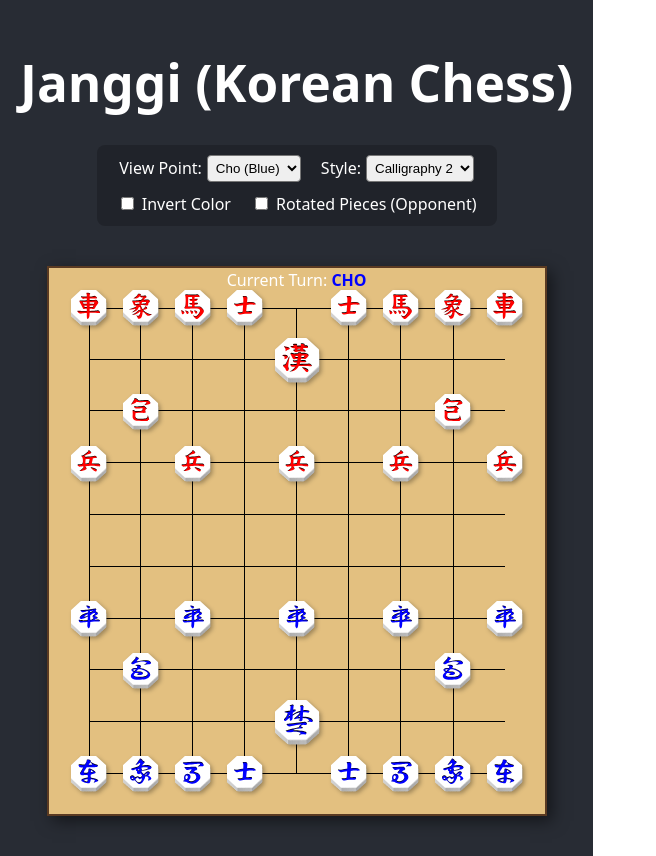
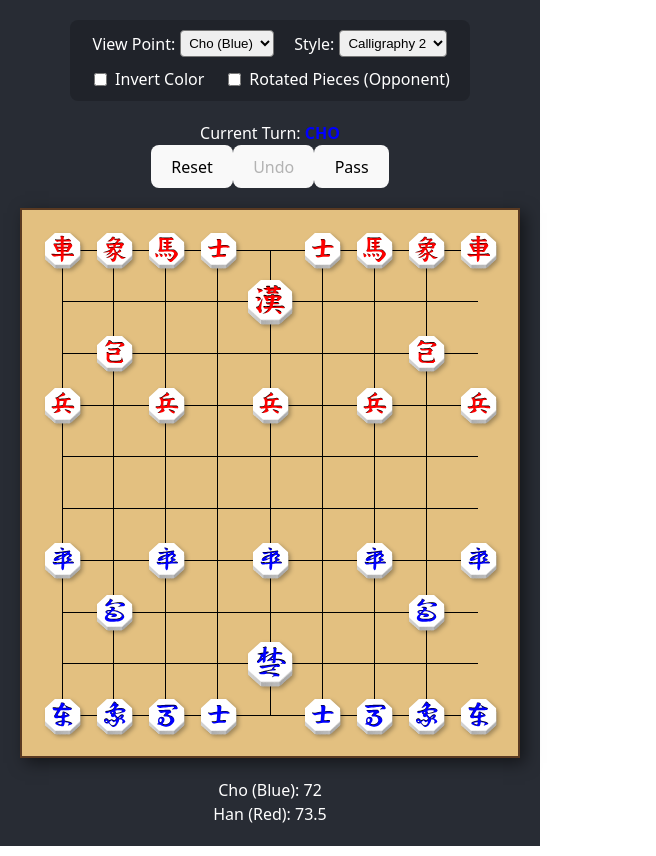
Before and after one commit to yeseoLee/janggi, a React app in the folder frontend/: page / in a window 1280 px wide. Shown: the whole page, without its empty margins (0-656 px from the left). Built offline with nearby package versions, Linux system fonts and the light colour scheme; the HTML template or start-up script is replaced by a standard one.

Commit message:
feat: Remove title and add real-time score display

```diff
--- a/frontend/src/App.jsx
+++ b/frontend/src/App.jsx
@@ -11,8 +11,6 @@ function App() {
 
   return (
     <div className="App">
-      <h1>Janggi (Korean Chess)</h1>
-
       <div className="controls">
         <div className="control-row">
           <label>
--- a/frontend/src/components/Board.jsx
+++ b/frontend/src/components/Board.jsx
@@ -1,7 +1,7 @@
-import { useState } from 'react';
+import { useState, useEffect } from 'react';
 import Piece from './Piece';
 import { INITIAL_BOARD, TEAM, PIECE_TYPE } from '../game/constants';
-import { getValidMoves } from '../game/rules';
+import { getValidMoves, getSafeMoves, isCheck, isCheckmate, calculateScore } from '../game/rules';
 import './Board.css';
 
 const Board = ({ viewTeam, invertColor, useRotatedPieces, styleVariant }) => {
@@ -13,8 +13,32 @@ const Board = ({ viewTeam, invertColor, useRotatedPieces, styleVariant }) => {
   const [selectedPos, setSelectedPos] = useState(null);
   const [validMoves, setValidMoves] = useState([]);
 
+  // New States
+  const [history, setHistory] = useState([]); // Array of { board, turn }
+  const [winner, setWinner] = useState(null);
+  const [checkAlert, setCheckAlert] = useState(null); // 'CHO' or 'HAN' is in check
+  const [scores, setScores] = useState({ cho: 72, han: 73.5 }); // Initial approximate scores
+
+  // Check for "Janggun" (Check) on mount/update (mainly for initial invalid states or after Undo)
+  useEffect(() => {
+    // Update Score
+    setScores(calculateScore(board));
+
+    if (isCheck(board, turn)) {
+        setCheckAlert(turn);
+        // Checkmate check happens after move usually, but good to have here too
+        if (isCheckmate(board, turn)) {
+            setWinner(turn === TEAM.CHO ? TEAM.HAN : TEAM.CHO);
+        }
+    } else {
+        setCheckAlert(null);
+    }
+  }, [board, turn]);
+
   // Handle cell click (logic for selection and movement)
   const handleCellClick = (r, c) => {
+    if (winner) return;
+
     // If we have a selected piece, check if the clicked cell is a valid move
     if (selectedPos) {
       const isMove = validMoves.some(m => m.r === r && m.c === c);
@@ -29,7 +53,8 @@ const Board = ({ viewTeam, invertColor, useRotatedPieces, styleVariant }) => {
     const piece = board[r][c];
     if (piece && piece.team === turn) {
       setSelectedPos({ r, c });
-      const moves = getValidMoves(board, r, c);
+      // Use getSafeMoves to enforce Check rules
+      const moves = getSafeMoves(board, r, c);
       setValidMoves(moves);
     } else {
       // Deselect if clicking empty or enemy piece (without move intent)
@@ -39,6 +64,9 @@ const Board = ({ viewTeam, invertColor, useRotatedPieces, styleVariant }) => {
   };
 
   const movePiece = (from, to) => {
+    // Save to history before modifying
+    setHistory([...history, { board: board.map(row => [...row]), turn }]);
+
     const newBoard = board.map(row => [...row]);
     const piece = newBoard[from.r][from.c];
 
@@ -46,17 +74,95 @@ const Board = ({ viewTeam, invertColor, useRotatedPieces, styleVariant }) => {
     newBoard[to.r][to.c] = piece;
     newBoard[from.r][from.c] = null;
 
+    const nextTurn = turn === TEAM.CHO ? TEAM.HAN : TEAM.CHO;
+
     setBoard(newBoard);
+    setTurn(nextTurn);
+    setSelectedPos(null);
+    setValidMoves([]);
+
+    // Check/Checkmate detection
+    if (isCheck(newBoard, nextTurn)) {
+        setCheckAlert(nextTurn);
+        if (isCheckmate(newBoard, nextTurn)) {
+            setWinner(turn); // Current mover wins
+        }
+    } else {
+        setCheckAlert(null);
+    }
+  };
+
+  // Game Controls
+  const handleReset = () => {
+      setBoard(INITIAL_BOARD);
+      setTurn(TEAM.CHO);
+      setHistory([]);
+      setWinner(null);
+      setCheckAlert(null);
+      setSelectedPos(null);
+      setValidMoves([]);
+  };
+
+  const handleUndo = () => {
+      if (history.length === 0) return;
+      const lastState = history[history.length - 1];
+      setBoard(lastState.board);
+      setTurn(lastState.turn);
+      setHistory(history.slice(0, -1));
+      setWinner(null);
+      // Check logic will run via useEffect
+      setSelectedPos(null);
+      setValidMoves([]);
+  };
+
+  const handlePass = () => {
+      if (winner) return;
+      // Cannot pass if in Check? Rules say you can pass IF you can't move?
+      // Usually if in Check, you MUST block. If you can't, you lose.
+      // So you shouldn't pass if in Check.
+      if (checkAlert === turn) {
+          alert("Janggun! You cannot pass while in check.");
+          return;
+      }
+
+      setHistory([...history, { board: board.map(row => [...row]), turn }]);
       setTurn(turn === TEAM.CHO ? TEAM.HAN : TEAM.CHO);
       setSelectedPos(null);
       setValidMoves([]);
   };
 
   return (
-    <div className="janggi-board">
-      <div className="info-panel" style={{ textAlign: 'center', marginBottom: '10px' }}>
+    <div className="janggi-board-container">
+        {/* Game Info & Controls */}
+        <div className="game-status-bar">
+             <div className="turn-indicator">
                  Current Turn: <span style={{ color: turn === TEAM.CHO ? 'blue' : 'red', fontWeight: 'bold' }}>{turn.toUpperCase()}</span>
              </div>
+
+             <div className="game-controls">
+                 <button onClick={handleReset}>Reset</button>
+                 <button onClick={handleUndo} disabled={history.length === 0}>Undo</button>
+                 <button onClick={handlePass}>Pass</button>
+             </div>
+        </div>
+
+        {/* Board Area */}
+        <div className="janggi-board">
+          {/* Winner Overlay */}
+          {winner && (
+              <div className="overlay winner-overlay">
+                  <div>Game Over</div>
+                  <div style={{ color: winner === TEAM.CHO ? 'blue' : 'red' }}>{winner.toUpperCase()} WINS!</div>
+                  <button onClick={handleReset}>Play Again</button>
+              </div>
+          )}
+
+          {/* Check Notification */}
+          {checkAlert && !winner && (
+              <div className="check-alert">
+                  JANGGUN! ({checkAlert.toUpperCase()})
+              </div>
+          )}
 
           <div className="grid-container">
             {/* Render grid lines: 9 vertical lines, 10 horizontal lines */}
@@ -98,8 +204,6 @@ const Board = ({ viewTeam, invertColor, useRotatedPieces, styleVariant }) => {
                     const isOpponent = piece && (piece.team !== viewTeam);
 
                     // Opponent rotation: if useRotatedPieces, rotate opponent 180
-                // Since we flipped the board coordinates, pieces are drawn upright by default.
-                // We only rotate if the user wants "Rotated Pieces" for the opponent.
                     let rotation = 0;
                     if (useRotatedPieces && isOpponent) rotation = 180;
 
@@ -141,6 +245,17 @@ const Board = ({ viewTeam, invertColor, useRotatedPieces, styleVariant }) => {
             ))}
           </div>
         </div>
+
+        {/* Score Display */}
+        <div className="score-board">
+            <div className="score-item cho">
+                <span className="team-name">Cho (Blue)</span>: {scores.cho}
+            </div>
+            <div className="score-item han">
+                <span className="team-name">Han (Red)</span>: {scores.han}
+            </div>
+        </div>
+    </div>
   );
 };
 
--- a/frontend/src/game/rules.js
+++ b/frontend/src/game/rules.js
@@ -1,6 +1,11 @@
 import { TEAM, PIECE_TYPE } from './constants';
 
+// ... existing getValidMoves ... (keep as is, but maybe rename or use a wrapper)
+
+// Original getValidMoves returns purely geometric valid moves (including captures)
+// It does NOT check if the move leaves the King in check.
 export const getValidMoves = (board, r, c) => {
+    // ... (logic from before) ...
     const piece = board[r][c];
     if (!piece) return [];
 
@@ -30,23 +35,6 @@ export const getValidMoves = (board, r, c) => {
       const directions = [
         { dr: -1, dc: 0 }, { dr: 1, dc: 0 }, { dr: 0, dc: -1 }, { dr: 0, dc: 1 }
       ];
-
-    // Add diagonal moves if in palace
-    if (isInPalace(r, c)) {
-      const palaceMoves = getPalaceDiagonalMoves(r, c);
-      for (const move of palaceMoves) {
-         // Creating a direction vector from the move
-         // Actually palace diagonals are short.
-         // For Chariot/Cannon, they move along the diagonal lines ONLY if they are ON a line.
-         // And they can move multiple steps if the line is long?
-         // In Palace, max diagonal length is 2 steps (corner to corner).
-         // Chariot can move corner->center->corner.
-         // Cannon can jump corner->(center occupied)->corner.
-
-         // Let's handle Palace Diagonals specially.
-         // Currently simple iteration for orthogonal.
-      }
-    }
 
       // Orthogonal
       for (const dir of directions) {
@@ -95,26 +83,52 @@ export const getValidMoves = (board, r, c) => {
 
       // Palace Diagonal Logic for Cha/Po
       if (isInPalace(r, c)) {
-        // ... implement palace linear/jump logic ...
-        // Simplification: hardcode diagonal paths in Palace.
+           const diagonals = getPalaceDiagonalPaths(r, c);
+           diagonals.forEach(path => {
+               if (isCannon) {
+                   // Cannon Palace Jump
+                   let jumpFound = false;
+                   for (const pos of path) {
+                       const target = board[pos.r][pos.c];
+                       if (!jumpFound) {
+                           if (target) {
+                               if (target.type === PIECE_TYPE.CANNON) break;
+                               jumpFound = true;
+                           }
+                       } else {
+                           if (target) {
+                               if (target.team !== team && target.type !== PIECE_TYPE.CANNON) moves.push(pos);
+                               break;
+                           } else {
+                               moves.push(pos);
+                           }
+                       }
+                   }
+               } else {
+                   // Chariot Palace Slide
+                   for (const pos of path) {
+                      const target = board[pos.r][pos.c];
+                      if (target) {
+                          if (target.team !== team) moves.push(pos);
+                          break;
+                      } else {
+                          moves.push(pos);
+                      }
+                  }
+               }
+          });
       }
     };
 
     switch (type) {
       case PIECE_TYPE.GENERAL:
       case PIECE_TYPE.GUARD:
-      // Move 1 step along lines in Palace.
-      // 8 directions if in center.
-      // Diagonals only if in corners or center.
-      // Orthogonal always allowed within palace.
         getPalaceMoves(r, c).forEach(m => {
           if (isValidPos(m.r, m.c)) moves.push(m);
         });
         break;
 
       case PIECE_TYPE.HORSE:
-      // L-move: 1 orthogonal + 1 diagonal
-      // Blocked if orthogonal step is occupied.
         {
           const horseMoves = [
             { r: -2, c: -1, check: { r: -1, c: 0 } },
@@ -139,8 +153,6 @@ export const getValidMoves = (board, r, c) => {
         break;
 
       case PIECE_TYPE.ELEPHANT:
-      // Extended L-move: 1 orth + 2 diag
-      // Blocked if orth or first diag is occupied.
         {
            const elephantMoves = [
               // Up-Left/Right
@@ -173,62 +185,15 @@ export const getValidMoves = (board, r, c) => {
 
       case PIECE_TYPE.CHARIOT:
          addLinearMoves(false); // Can slide
-       // Also Palace diagonal sliding
-       if (isInPalace(r, c)) {
-           // If at corner, can move to center or opposite corner.
-           // If at center, can move to all 4 corners.
-           // Need to handle "blocked" logic along diagonal.
-           const diagonals = getPalaceDiagonalPaths(r, c);
-           diagonals.forEach(path => {
-               for (const pos of path) {
-                   const target = board[pos.r][pos.c];
-                   if (target) {
-                       if (target.team !== team) moves.push(pos);
-                       break;
-                   } else {
-                       moves.push(pos);
-                   }
-               }
-           });
-       }
          break;
 
       case PIECE_TYPE.CANNON:
-       // Logic is complex for diagonal jumps in palace too.
-       // addLinearMoves(true) handles orthogonal jumps.
          addLinearMoves(true);
-
-       if (isInPalace(r, c)) {
-           const diagonals = getPalaceDiagonalPaths(r, c);
-            diagonals.forEach(path => {
-               let jumpFound = false;
-               for (const pos of path) {
-                   const target = board[pos.r][pos.c];
-                   if (!jumpFound) {
-                       if (target) {
-                           if (target.type === PIECE_TYPE.CANNON) break;
-                           jumpFound = true;
-                       }
-                   } else {
-                       if (target) {
-                           if (target.team !== team && target.type !== PIECE_TYPE.CANNON) moves.push(pos);
-                           break;
-                       } else {
-                           moves.push(pos);
-                       }
-                   }
-               }
-           });
-       }
          break;
 
       case PIECE_TYPE.SOLDIER:
-      // Forward and Side.
-      // Forward depends on team.
-      // Side always allowed.
-      // Diagonal forward allowed in Palace.
         {
-         const dr = team === TEAM.HAN ? 1 : -1; // Han moves down (inc r), Cho moves up (dec r)
+           const dr = team === TEAM.HAN ? 1 : -1;
            // Forward
            addStepMove(dr, 0);
            // Side
@@ -237,14 +202,7 @@ export const getValidMoves = (board, r, c) => {
 
            // Palace diagonal
            if (isInPalace(r, c)) {
-             // Can move diagonally FORWARD only.
-             // If at center (1,4) or (8,4), can move forward-diag to corners?
-             // No, Soldier moves ALONG lines.
-             // Start -> End.
-             // corners -> center.
-             // center -> forward corners.
                const palaceMoves = getPalaceMoves(r, c);
-             // checks if move is forward-diagonal
                palaceMoves.forEach(m => {
                    const dRow = m.r - r;
                    const dCol = m.c - c;
@@ -260,6 +218,85 @@ export const getValidMoves = (board, r, c) => {
     return moves;
 };
 
+// --- Check / Checkmate Logic ---
+
+// Check if 'team' is in Check.
+// This means the General of 'team' is being attacked by any opponent piece.
+export const isCheck = (board, team) => {
+    // 1. Find General
+    let generalPos = null;
+    for (let r = 0; r < 10; r++) {
+        for (let c = 0; c < 9; c++) {
+            const p = board[r][c];
+            if (p && p.team === team && p.type === PIECE_TYPE.GENERAL) {
+                generalPos = { r, c };
+                break;
+            }
+        }
+        if (generalPos) break;
+    }
+
+    if (!generalPos) return false; // Should not happen
+
+    // 2. Check if any opponent piece can move to generalPos
+    for (let r = 0; r < 10; r++) {
+        for (let c = 0; c < 9; c++) {
+            const p = board[r][c];
+            if (p && p.team !== team) {
+                const moves = getValidMoves(board, r, c);
+                if (moves.some(m => m.r === generalPos.r && m.c === generalPos.c)) {
+                    return true;
+                }
+            }
+        }
+    }
+    return false;
+};
+
+// Wrapper for getValidMoves that only returns moves that do NOT result in self-check.
+export const getSafeMoves = (board, r, c) => {
+    const rawMoves = getValidMoves(board, r, c);
+    const piece = board[r][c];
+    if (!piece) return [];
+
+    const safeMoves = [];
+
+    for (const move of rawMoves) {
+        // Stimulate move
+        const newBoard = board.map(row => [...row]); // Shallow copy rows
+        newBoard[move.r][move.c] = piece;
+        newBoard[r][c] = null;
+
+        // Check if MY team is in check after this move
+        if (!isCheck(newBoard, piece.team)) {
+            safeMoves.push(move);
+        }
+    }
+
+    return safeMoves;
+};
+
+// Check if 'team' has valid moves. If not, and is in Check, it's Checkmate.
+export const isCheckmate = (board, team) => {
+    // 1. Is in Check? (If not in check, it's Stalemate or just stuck? Janggi doesn't have stalemate draw usually, you lose if no moves? Or pass?)
+    // Janggi allows passing, but passing is a specific action.
+    // If you are in Check, you MUST resolve it. If you can't, you lose.
+    if (!isCheck(board, team)) return false;
+
+    // 2. Can any piece move to resolve check?
+    for (let r = 0; r < 10; r++) {
+        for (let c = 0; c < 9; c++) {
+            const p = board[r][c];
+            if (p && p.team === team) {
+                const moves = getSafeMoves(board, r, c);
+                if (moves.length > 0) return false; // At least one safe move exists
+            }
+        }
+    }
+
+    return true; // No safe moves
+};
+
 
 // Utils
 function isInPalace(r, c) {
@@ -271,39 +308,23 @@ function isInPalace(r, c) {
 
 function getPalaceMoves(r, c) {
     const moves = [];
-    // Define moves based on position within palace
-    // Corners can move to center (and orth).
-    // Center can move to corners (and orth).
-    // Orth moves handled by main logic?
-    // Wait, main logic for King/Guard uses this.
-
-    // Orthogonal 1 step
     const dirs = [[-1,0], [1,0], [0,-1], [0,1]];
     dirs.forEach(([dr, dc]) => {
         const nr = r + dr, nc = c + dc;
         if (isInPalace(nr, nc)) moves.push({r:nr, c:nc});
     });
 
-    // Diagonal
-    // Top Palace center: 1, 4
-    // Bottom Palace center: 8, 4
     const centers = [[1,4], [8,4]];
     const isCenter = centers.some(p => p[0] === r && p[1] === c);
 
     if (isCenter) {
-        // Can move to all 4 corners
         const diags = [[-1,-1], [-1,1], [1,-1], [1,1]];
         diags.forEach(([dr, dc]) => {
             const nr = r + dr, nc = c + dc;
-            // Bound check implicitly by geometric relation, but let's be safe
             if (isInPalace(nr, nc)) moves.push({r:nr, c:nc});
         });
     } else {
-        // If on corner, can move to center
-        // Corners: (0,3), (0,5), (2,3), (2,5)  and (7,3), (7,5), (9,3), (9,5)
         if ((Math.abs(r-1) === 1 && Math.abs(c-4) === 1) || (Math.abs(r-8) === 1 && Math.abs(c-4) === 1)) {
-            // Yes, corner. Move to center.
-            // Center is (1,4) or (8,4)
             const centerR = r < 5 ? 1 : 8;
             moves.push({r: centerR, c: 4});
         }
@@ -312,34 +333,55 @@ function getPalaceMoves(r, c) {
 }
 
 function getPalaceDiagonalPaths(r, c) {
-    // Returns array of paths (array of coords)
-    // Only from corners passing through center.
-    // Or from center to corners.
     const paths = [];
     const isCenter = (r===1 && c===4) || (r===8 && c===4);
 
     if (isCenter) {
-        // 4 paths to corners (length 1)
         paths.push([{r:r-1, c:c-1}]);
         paths.push([{r:r-1, c:c+1}]);
         paths.push([{r:r+1, c:c-1}]);
         paths.push([{r:r+1, c:c+1}]);
     } else {
-        // If corner, 1 path to opposite corner THROUGH center?
-        // Yes, for sliding (Cha/Po).
-        // e.g. (0,3) -> (1,4) -> (2,5).
-        // Direction is fixed.
-        // Identify which corner.
         const centerR = r < 5 ? 1 : 8;
-        const dr = centerR - r; // 1 or -1
-        const dc = 4 - c; // 1 or -1
+        const dr = centerR - r;
+        const dc = 4 - c;
         if (Math.abs(dr) === 1 && Math.abs(dc) === 1) {
-            // Is corner
             paths.push([
-                {r: r + dr, c: c + dc},      // Center
-                {r: r + dr*2, c: c + dc*2}   // Opposite corner
+                {r: r + dr, c: c + dc},
+                {r: r + dr*2, c: c + dc*2}
             ]);
         }
     }
     return paths;
 }
+
+export const calculateScore = (board) => {
+    const points = {
+        [PIECE_TYPE.CHARIOT]: 13,
+        [PIECE_TYPE.CANNON]: 7,
+        [PIECE_TYPE.HORSE]: 5,
+        [PIECE_TYPE.ELEPHANT]: 3,
+        [PIECE_TYPE.GUARD]: 3,
+        [PIECE_TYPE.SOLDIER]: 2,
+        [PIECE_TYPE.GENERAL]: 0,
+    };
+
+    let choScore = 0;
+    let hanScore = 1.5; // Han gets 1.5 komi (dum)
+
+    for (let r = 0; r < 10; r++) {
+        for (let c = 0; c < 9; c++) {
+            const piece = board[r][c];
+            if (piece) {
+                const score = points[piece.type] || 0;
+                if (piece.team === TEAM.CHO) {
+                    choScore += score;
+                } else {
+                    hanScore += score;
+                }
+            }
+        }
+    }
+
+    return { cho: choScore, han: hanScore };
+};
```
Lines whose indentation alone changed are shown as unchanged.
